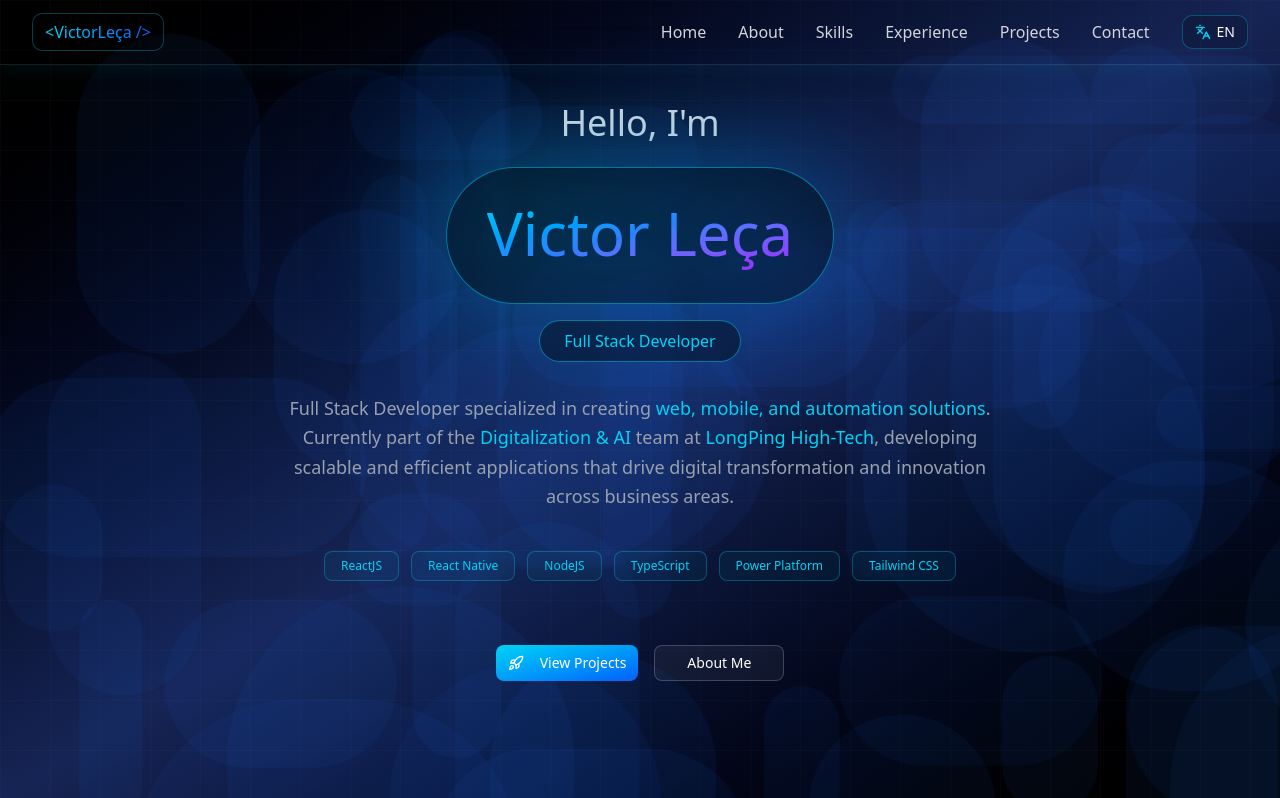
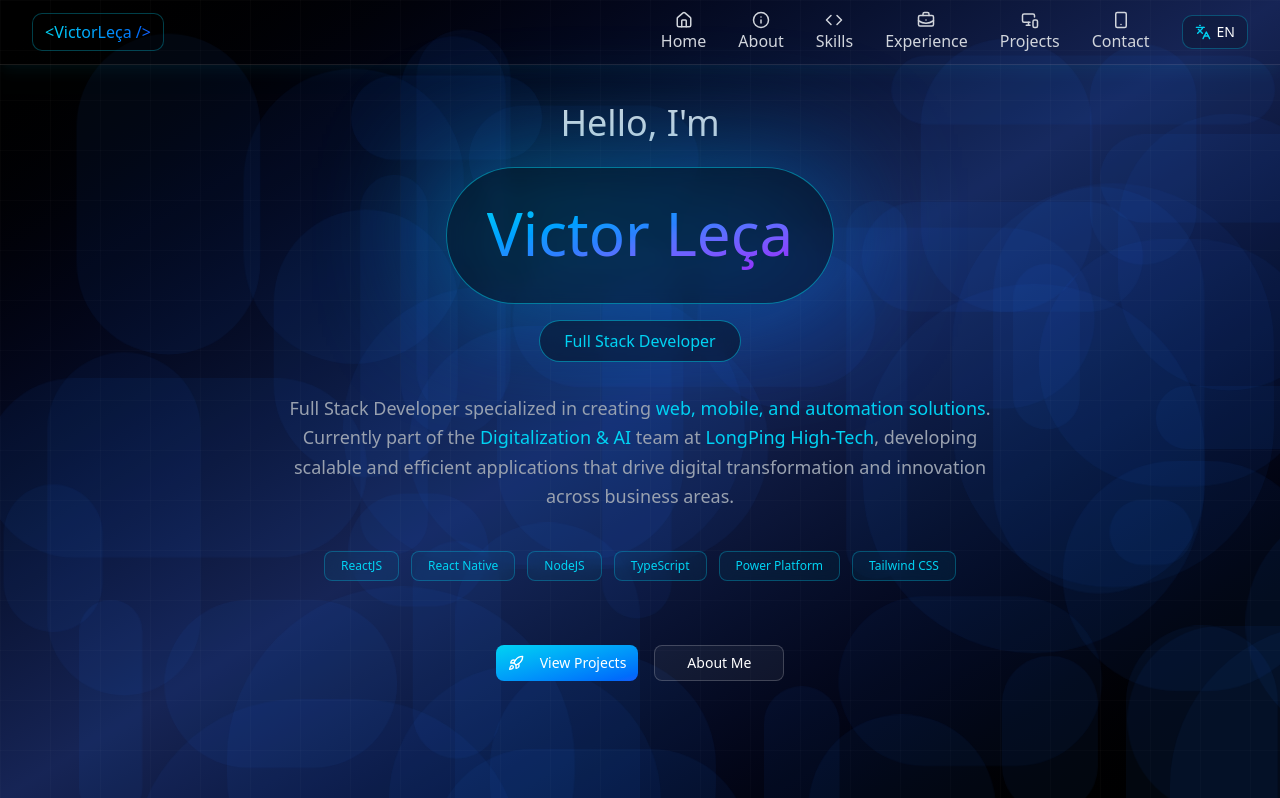
Before and after one commit to vLecaBR/victorleca_portfolio, a React (Vite) app: page / in a window 1280 px wide. Shown: the top 798 px of the page. Built offline with nearby package versions, Linux system fonts and the light colour scheme.

Commit message:
adicionado loading de componente

```diff
--- a/src/App.tsx
+++ b/src/App.tsx
@@ -1,4 +1,5 @@
-import { Suspense, lazy } from "react";
+import { Suspense, lazy, useState, useEffect, useRef } from "react";
+import type { ReactNode } from "react";
 import { Navbar } from "./components/NavBar/NavBar";
 import { Hero } from "./components/Hero/Hero";
 import { ScrollProgress } from "./components/ScrollProgress/ScrollProgress";
@@ -6,14 +7,63 @@ import { LanguageProvider } from "./context/LanguageContext";
 import { Analytics } from "@vercel/analytics/react";
 import { SpeedInsights } from "@vercel/speed-insights/react";
 
-// Carregamento Preguiçoso (Lazy Loading) para componentes abaixo da dobra (below the fold)
-// Isso reduz o tamanho do bundle inicial, melhorando o FCP e LCP significativamente.
+// Imports Lazy
 const About = lazy(() => import("./components/About/About").then(module => ({ default: module.About })));
 const Skills = lazy(() => import("./components/Skills/Skills").then(module => ({ default: module.Skills })));
 const Experience = lazy(() => import("./components/Experience/Experience").then(module => ({ default: module.Experience })));
 const Projects = lazy(() => import("./components/Projects/Projects").then(module => ({ default: module.Projects })));
 const Contact = lazy(() => import("./components/Contact/Contact").then(module => ({ default: module.Contact })));
 const Footer = lazy(() => import("./components/Footer/Footer").then(module => ({ default: module.Footer })));
+
+// 1. Componente de Fallback Melhorado (Skeleton)
+// Usa min-h-screen ou altura aproximada para evitar que a barra de rolagem pule (CLS)
+const SectionSkeleton = () => (
+  <div className="w-full min-h-[50vh] md:min-h-[70vh] flex items-center justify-center bg-black/50">
+    <div className="w-10 h-10 border-4 border-cyan-500/30 border-t-cyan-500 rounded-full animate-spin" />
+  </div>
+);
+
+// 2. Wrapper Inteligente: Só renderiza o componente quando ele entra na tela
+const LazySection = ({ children }: { children: ReactNode }) => {
+  const [isVisible, setIsVisible] = useState(false);
+  const ref = useRef<HTMLDivElement>(null);
+
+  useEffect(() => {
+    const observer = new IntersectionObserver(
+      ([entry]) => {
+        // Se o elemento estiver aparecendo (ou 200px antes de aparecer)
+        if (entry.isIntersecting) {
+          setIsVisible(true);
+          // Uma vez visível, desconectamos para não monitorar mais (melhora performance)
+          if (ref.current) observer.unobserve(ref.current);
+        }
+      },
+      {
+        rootMargin: "200px", // Começa a carregar 200px ANTES do usuário chegar na seção
+        threshold: 0.1,
+      }
+    );
+
+    if (ref.current) observer.observe(ref.current);
+
+    return () => {
+      if (ref.current) observer.unobserve(ref.current);
+    };
+  }, []);
+
+  return (
+    <div ref={ref} className="min-h-10">
+      {isVisible ? (
+        <Suspense fallback={<SectionSkeleton />}>
+          {children}
+        </Suspense>
+      ) : (
+        // Renderiza o skeleton enquanto não está visível para manter o espaço
+        <div className="min-h-[200px]" />
+      )}
+    </div>
+  );
+};
 
 export default function App() {
   return (
@@ -23,15 +73,39 @@ export default function App() {
         <SpeedInsights />
         <ScrollProgress />
         <Navbar />
+
+        {/* O Hero carrega imediatamente (eagerly) pois é a primeira dobra */}
         <Hero />
-        <Suspense fallback={<div className="h-20 bg-black" />}>
+
+        {/* Cada seção agora é isolada. O browser do celular fraco
+            NÃO vai baixar o JavaScript de 'Contact' enquanto você estiver
+            lendo 'About'. Isso libera a CPU para rolar a tela suavemente.
+        */}
+        <div className="flex flex-col">
+          <LazySection>
             <About />
+          </LazySection>
+
+          <LazySection>
             <Skills />
+          </LazySection>
+
+          <LazySection>
             <Experience />
+          </LazySection>
+
+          <LazySection>
             <Projects />
+          </LazySection>
+
+          <LazySection>
             <Contact />
+          </LazySection>
+
+          <LazySection>
             <Footer />
-        </Suspense>
+          </LazySection>
+        </div>
       </div>
     </LanguageProvider>
   );
--- a/src/components/NavBar/NavBar.tsx
+++ b/src/components/NavBar/NavBar.tsx
@@ -1,5 +1,5 @@
 import { motion, useScroll, useTransform } from "motion/react";
-import { Languages } from "lucide-react";
+import { BriefcaseBusiness, Code, Home, Info, Languages, MonitorSmartphone, Smartphone } from "lucide-react";
 import { useLanguage } from "../../context/LanguageContext";
 import { translations } from "../../locales/translations";
 
@@ -21,12 +21,12 @@ export function Navbar() {
   );
 
   const navItems = [
-    { name: t.home, href: "#home" },
-    { name: t.about, href: "#about" },
-    { name: t.skills, href: "#skills" },
-    { name: t.experience, href: "#experience" },
-    { name: t.projects, href: "#projects" },
-    { name: t.contact, href: "#contact" },
+    { icon: <Home size={18} /> ,name: t.home, href: "#home" },
+    { icon: <Info size={18} />, name: t.about, href: "#about" },
+    { icon: <Code size={18} />, name: t.skills, href: "#skills" },
+    { icon: <BriefcaseBusiness size={18} />, name: t.experience, href: "#experience" },
+    { icon: <MonitorSmartphone size={18} />, name: t.projects, href: "#projects" },
+    { icon: <Smartphone size={18} />, name: t.contact, href: "#contact" },
   ];
 
   const scrollToSection = (href: string) => {
@@ -81,6 +81,9 @@ export function Navbar() {
                   transition={{ duration: 0.5, delay: index * 0.1 }}
                   whileHover={{ y: -2 }}
                 >
+                  <span className="flex items-center justify-center -translate-y-0">
+                  {item.icon}
+                  </span>
                   {item.name}
                   <motion.span
                     className="absolute bottom-0 left-0 w-full h-0.5 bg-linear-gradient-to-r from-cyan-400 to-blue-600"
```
Lines whose indentation alone changed are shown as unchanged.
